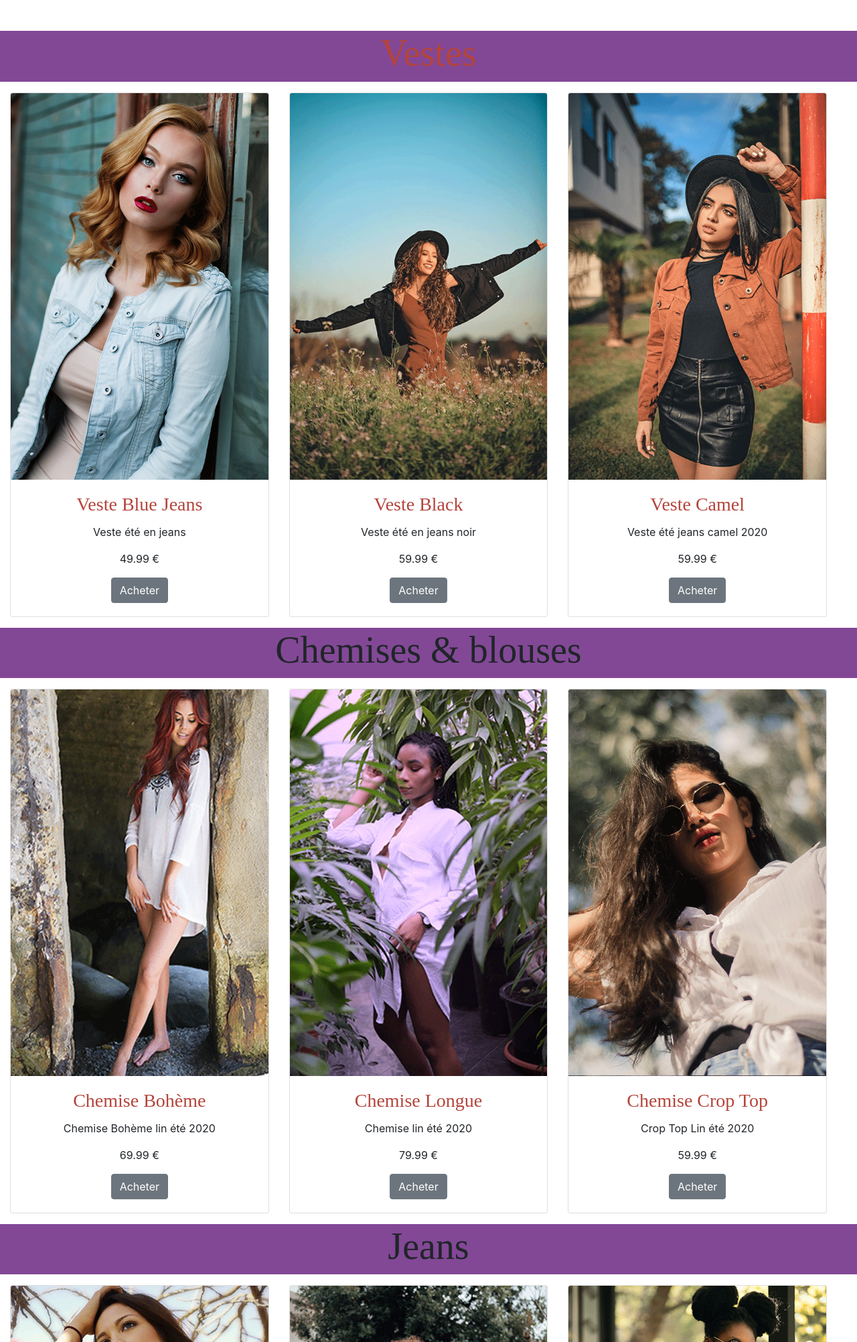
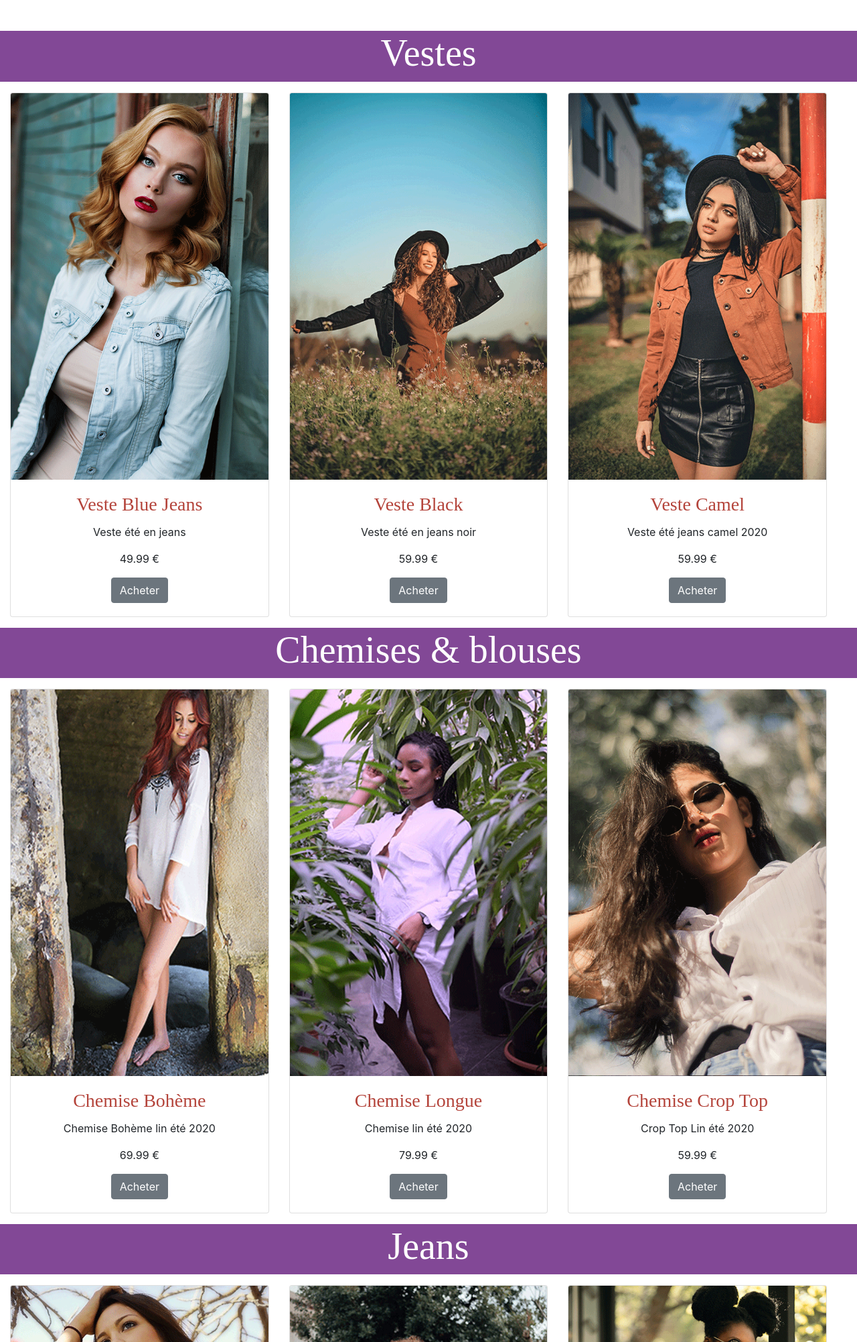
Before and after one commit to FlavieFroment/captaintortue, a plain HTML site: page nouveaute.html in a window 1280 px wide. Shown: the part 797-2800 px from the top of the page at 67% size. Drawn offline with nearby package versions, Linux system fonts and the light colour scheme.

Commit message:
modification

```diff
--- a/nouveaute.html
+++ b/nouveaute.html
@@ -129,7 +129,7 @@
 <div class="container-fluid">
     <div class="row">
         <div class="col-md-12 text-center mt-3"  id="vestes" style="background-color: #824896">
-            <h1 class="display-4">Vestes</h1>
+            <h1 class="display-4 text-white">Vestes</h1>
         </div>
     </div>
 </div>
@@ -174,7 +174,7 @@
 <div class="container-fluid">
     <div class="row">
   <div class="col-md-12 text-center" id="chemises" style="background-color:#824896">
-            <h2 class="galleryTitle display-4">Chemises & blouses</h2>
+            <h2 class="galleryTitle display-4 text-white">Chemises & blouses</h2>
         </div>
     </div>
 </div>
@@ -219,7 +219,7 @@
 <div class="container-fluid">
     <div class="row">
         <div class="col-md-12 text-center" id="jeans" style="background-color: #824896">
-            <h2 class="galleryTitle display-4">Jeans</h2>
+            <h2 class="galleryTitle display-4 text-white">Jeans</h2>
         </div>
     </div>
 </div>
@@ -266,7 +266,7 @@
 <div class="container-fluid">
   <div class="row">
       <div class="col-md-12 text-center mt-3"  id="MaillotsdeBain" style="background-color: #824896">
-          <h1 class="display-4">Maillots de Bains</h1>
+          <h1 class="display-4 text-white">Maillots de Bains</h1>
       </div>
   </div>
 </div>
```
